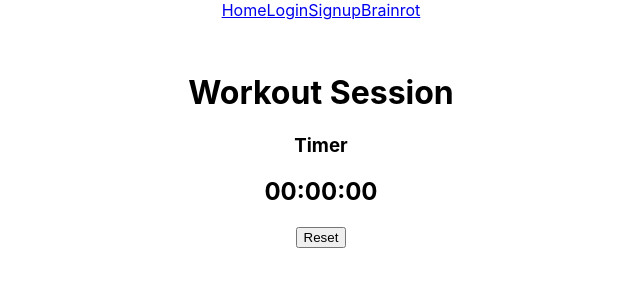
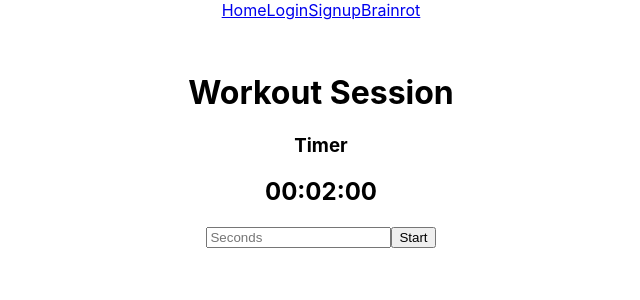
Before and after one commit to ufosc/OSC_Workout_App, a React (Create React App) app: page /session in a window 1280 px wide. Shown: the top 300 px of the page, without its empty margins (319-959 px from the left). Built offline with nearby package versions, Linux system fonts and the light colour scheme.

Commit message:
Make time customizable

```diff
--- a/src/Components/Timer.jsx
+++ b/src/Components/Timer.jsx
@@ -9,7 +9,8 @@ const Timer = () => {
     const Ref = useRef(null);
 
     // The state for our timer
-    const [timer, setTimer] = useState("00:00:00");
+    const [timer, setTimer] = useState("00:02:00");
+    const [timerSec, setTimerSec] = useState(120);
 
     const getTimeRemaining = (e) => {
         const total =
@@ -52,7 +53,7 @@ const Timer = () => {
         // If you adjust it you should also need to
         // adjust the Endtime formula we are about
         // to code next
-        setTimer("00:00:10");
+        startTimer(e);
 
         // If you try to remove this line the
         // updating of timer Variable will be
@@ -69,7 +70,7 @@ const Timer = () => {
 
         // This is where you need to adjust if
         // you entend to add more time
-        deadline.setSeconds(deadline.getSeconds() + 10);
+        deadline.setSeconds(deadline.getSeconds() + timerSec);
         return deadline;
     };
 
@@ -86,7 +87,8 @@ const Timer = () => {
             style={{ textAlign: "center", margin: "auto" }}>
             <h3>Timer</h3>
             <h2>{timer}</h2>
-            <button onClick={onClickReset}>Reset</button>
+            <input type = "number" placeholder="Seconds" onChange={(e) => setTimerSec(Number(e.target.value))}/>
+            <button onClick={onClickReset}>Start</button>
         </div>
     );
 };
```
